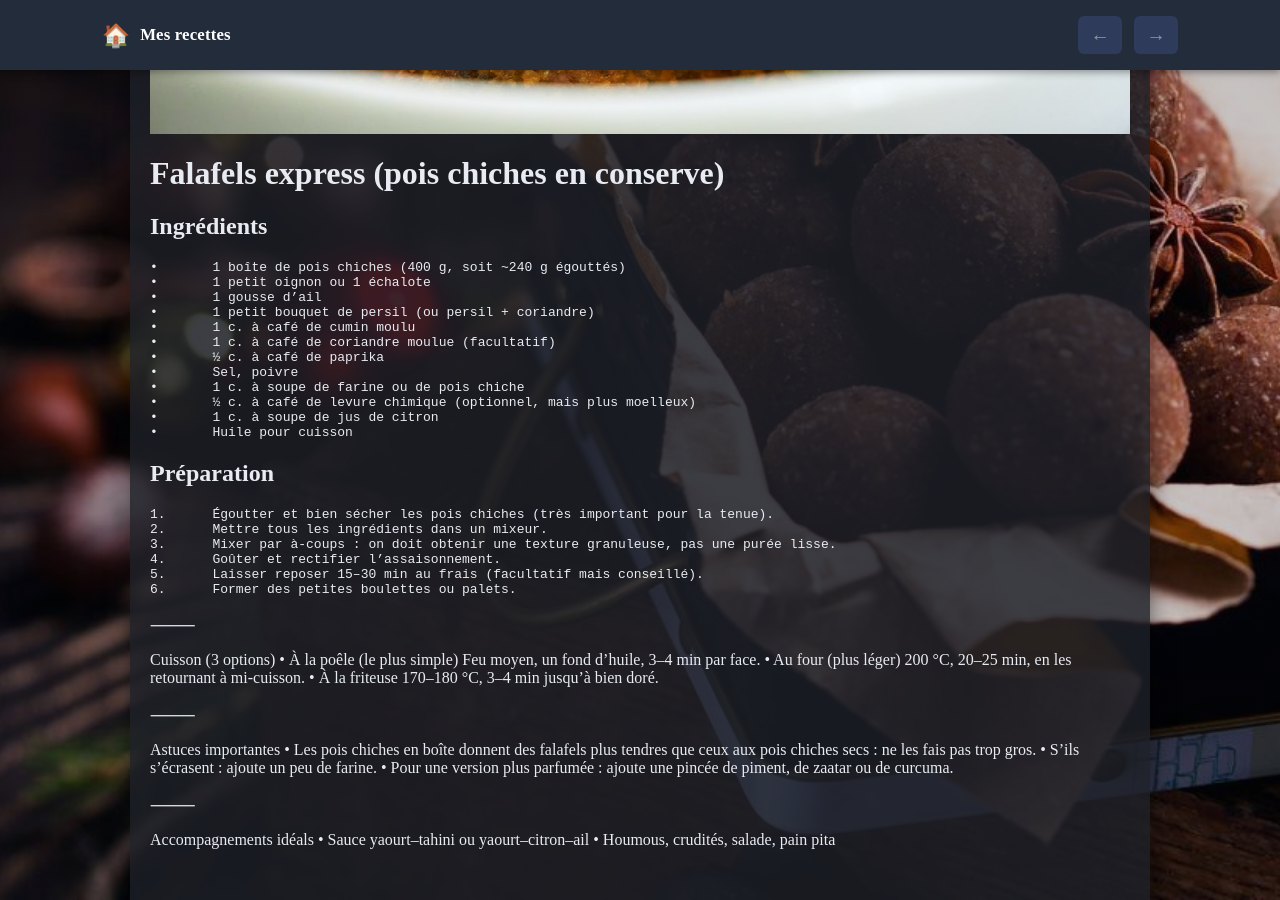
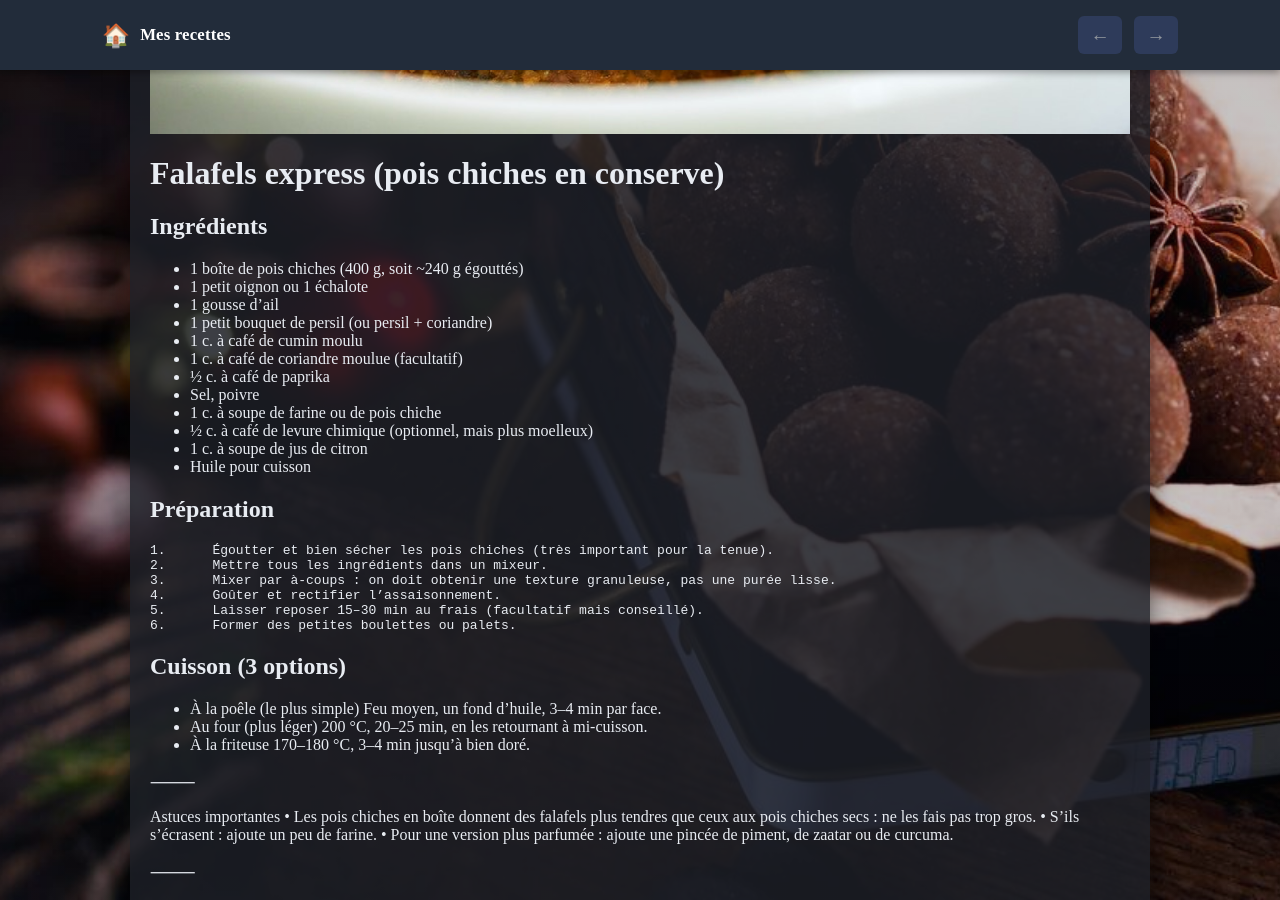
Before and after one commit to phlered/recettes, a Jekyll site: the page built from _recettes/fallafels.md, in a window 1280 px wide and 900 px high, scrolled down 783 px. Built offline with Jekyll 4.4.1, drawn with Linux system fonts in a browser that asks for light colours.

```diff
--- a/_recettes/fallafels.md
+++ b/_recettes/fallafels.md
@@ -11,18 +11,18 @@ tags: [falafels, pois chiches, végétarien]
 # Falafels express (pois chiches en conserve)
 
 ## Ingrédients
-	•	1 boîte de pois chiches (400 g, soit ~240 g égouttés)
-	•	1 petit oignon ou 1 échalote
-	•	1 gousse d’ail
-	•	1 petit bouquet de persil (ou persil + coriandre)
-	•	1 c. à café de cumin moulu
-	•	1 c. à café de coriandre moulue (facultatif)
-	•	½ c. à café de paprika
-	•	Sel, poivre
-	•	1 c. à soupe de farine ou de pois chiche
-	•	½ c. à café de levure chimique (optionnel, mais plus moelleux)
-	•	1 c. à soupe de jus de citron
-	•	Huile pour cuisson
+-	1 boîte de pois chiches (400 g, soit ~240 g égouttés)
+-	1 petit oignon ou 1 échalote
+-	1 gousse d’ail
+-	1 petit bouquet de persil (ou persil + coriandre)
+-	1 c. à café de cumin moulu
+-	1 c. à café de coriandre moulue (facultatif)
+-	½ c. à café de paprika
+-	Sel, poivre
+-	1 c. à soupe de farine ou de pois chiche
+-	½ c. à café de levure chimique (optionnel, mais plus moelleux)
+-	1 c. à soupe de jus de citron
+-	Huile pour cuisson
 
 
 
@@ -34,14 +34,14 @@ tags: [falafels, pois chiches, végétarien]
 	5.	Laisser reposer 15–30 min au frais (facultatif mais conseillé).
 	6.	Former des petites boulettes ou palets.
 
-⸻
 
-Cuisson (3 options)
-	•	À la poêle (le plus simple)
+
+## Cuisson (3 options)
+-	À la poêle (le plus simple)
 Feu moyen, un fond d’huile, 3–4 min par face.
-	•	Au four (plus léger)
+-	Au four (plus léger)
 200 °C, 20–25 min, en les retournant à mi-cuisson.
-	•	À la friteuse
+-   À la friteuse
 170–180 °C, 3–4 min jusqu’à bien doré.
 
 ⸻
```
Also changed, not shown: debug_jsonld.txt (+1 -1 lines).
